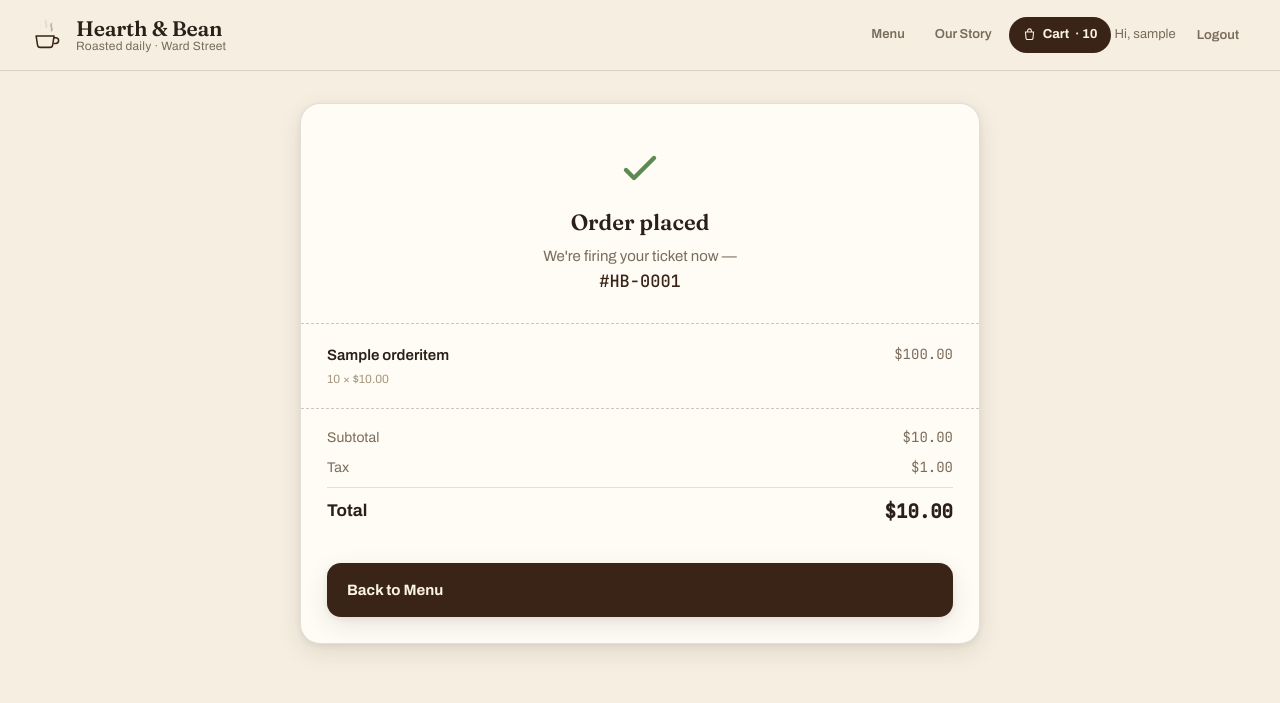
After one commit to vongvannsue/coffeeShop, a Django app: page /orders/1/ in a window 1280 px wide. The commit adds this page. Shown: the top 703 px of the page. Run offline with Django 5.2, Linux system fonts and the light colour scheme; a user stored in the database is signed in; tables that the repository leaves empty hold one stand-in row (values such as "Sample post"); parts of the project's set-up code (start-up, migrations or seed data) failed here and were passed over.

Commit message:
feat(checkout): add real order placement (#14)
New Order/OrderItem models: a permanent record of a placed order.
OrderItem snapshots name/price at order time (coffee_item is
SET_NULL) so order history stays correct even if a menu item is
later renamed, repriced, or deleted - verified this specifically by
placing an order, deleting the source Coffee row, and confirming
the order still shows the original name/price/quantity.

place_order: creates the Order + OrderItems from the current cart,
then clears the cart WITHOUT restoring Coffee.quantity - stock was
already decremented when items were added to cart (the reserve-on-
add design from the cart feature), so placing an order confirms
that reservation rather than bouncing it back like remove/delete/
clear do. Registered in the admin with an inline for order contents.

order_confirmation: owner-only (get_object_or_404 filtered by
request.user, so someone else's order 404s rather than leaking a
403 that would confirm the order exists).

Caught and fixed a real bug via an end-to-end request cycle, not
just unit assertions: place_order originally used
get_object_or_404(Cart, ...), which 404s for a brand-new user who
has no Cart row yet (only cart_detail/add_to_cart used
get_or_create). Anyone hitting checkout before ever touching their
cart would get a 404 instead of a friendly "cart is empty" message.
Fixed to match the get_or_create pattern used everywhere else.

cart_detail.html's checkout button is a real POST form now, no
longer disabled. New order_confirmation.html reuses the receipt-
ticket visual language from the redesign.

7 new tests covering: empty-cart checkout rejected without 404,
GET rejected, order creation snapshots correctly, stock stays
decremented (not restored), order survives source-item deletion,
confirmation page is owner-only, confirmation page requires login.
44/44 total pass. Also re-verified the full checkout flow under
DEBUG=False with real collectstatic output, not just dev settings.

Still deliberately out of scope: no payment processing. This
creates a real order record and reserves the sale, it doesn't
charge anything - consistent with what was already documented as
unbuilt in this project.

```diff
--- a/coffeeapp/models.py
+++ b/coffeeapp/models.py
@@ -56,6 +56,44 @@ class CartItem(models.Model):
     def total_price(self):
         return self.coffee_item.price * self.quantity
 
+
+# Order models — a permanent record of a placed order, snapshotting name/
+# price on each line so history stays correct even if the Coffee item is
+# later renamed, repriced, or deleted. Stock was already decremented when
+# items were added to cart (see CartItem above); placing an order confirms
+# that reservation rather than touching Coffee.quantity again.
+class Order(models.Model):
+    user = models.ForeignKey(settings.AUTH_USER_MODEL, on_delete=models.CASCADE, related_name='orders')
+    placed_at = models.DateTimeField(auto_now_add=True)
+    subtotal = models.FloatField()
+    tax = models.FloatField()
+    total = models.FloatField()
+
+    class Meta:
+        ordering = ['-placed_at']
+
+    def __str__(self):
+        return f'Order #{self.id} — {self.user.username}'
+
+    @property
+    def display_number(self):
+        return f'HB-{self.id:04d}'
+
+
+class OrderItem(models.Model):
+    order = models.ForeignKey(Order, on_delete=models.CASCADE, related_name='items')
+    coffee_item = models.ForeignKey(Coffee, on_delete=models.SET_NULL, null=True, related_name='order_items')
+    name = models.CharField(max_length=255)
+    price = models.FloatField()
+    quantity = models.PositiveIntegerField()
+
+    def __str__(self):
+        return f'{self.quantity} x {self.name}'
+
+    @property
+    def line_total(self):
+        return self.price * self.quantity
+
 # Biography models
 class Biography(models.Model):
     name = models.CharField(max_length=255)
--- /dev/null
+++ b/coffeeapp/templates/order_confirmation.html
@@ -0,0 +1,38 @@
+{% extends 'base.html' %}
+
+{% block title %}Order {{ order.display_number }} — Hearth &amp; Bean{% endblock %}
+
+{% block content %}
+<div class="order-page">
+    <div class="order-ticket">
+        <div class="order-confirm">
+            <svg viewBox="0 0 24 24" fill="none" aria-hidden="true"><path d="M5 13l4 4L19 7" stroke="currentColor" stroke-width="2.2" stroke-linecap="round" stroke-linejoin="round"/></svg>
+            <h1>Order placed</h1>
+            <p>We're firing your ticket now &mdash;</p>
+            <p class="confirm-code tabular">#{{ order.display_number }}</p>
+        </div>
+
+        <div class="order-list">
+            {% for item in order.items.all %}
+            <div class="order-line">
+                <span class="order-line-name">{{ item.name }}</span>
+                <span class="order-line-price tabular">${{ item.line_total|floatformat:2 }}</span>
+                <span class="order-line-unit">{{ item.quantity }} &times; ${{ item.price|floatformat:2 }}</span>
+            </div>
+            {% endfor %}
+        </div>
+
+        <div class="order-totals">
+            <div class="total-row"><span>Subtotal</span><span class="tabular">${{ order.subtotal|floatformat:2 }}</span></div>
+            <div class="total-row"><span>Tax</span><span class="tabular">${{ order.tax|floatformat:2 }}</span></div>
+            <div class="total-row total-final"><span>Total</span><span class="tabular">${{ order.total|floatformat:2 }}</span></div>
+        </div>
+
+        <div class="checkout-block">
+            <a href="{% url 'home' %}" class="btn-checkout">
+                <span>Back to Menu</span>
+            </a>
+        </div>
+    </div>
+</div>
+{% endblock %}
--- a/coffeeapp/urls.py
+++ b/coffeeapp/urls.py
@@ -9,4 +9,6 @@ urlpatterns = [
     path('cart/remove/<int:coffee_id>/', views.remove_from_cart, name='remove_from_cart'),
     path('cart/delete/<int:coffee_id>/', views.delete_from_cart, name='delete_from_cart'),
     path('cart/clear/', views.clear_cart, name='clear_cart'),
+    path('cart/place-order/', views.place_order, name='place_order'),
+    path('orders/<int:order_id>/', views.order_confirmation, name='order_confirmation'),
 ]
--- a/coffeeapp/views.py
+++ b/coffeeapp/views.py
@@ -7,7 +7,7 @@ from django.http import HttpResponse
 from django.shortcuts import get_object_or_404, redirect, render
 from django.views.decorators.http import require_POST
 
-from .models import Cart, CartItem, Coffee, Biography
+from .models import Cart, CartItem, Coffee, Biography, Order, OrderItem
 
 PAGE_SIZE = 12
 
@@ -71,6 +71,13 @@ def Biography_views(request):
 
 TAX_RATE = 0.08
 
+
+def _cart_totals(cart_items):
+    subtotal = sum(item.total_price for item in cart_items)
+    tax = subtotal * TAX_RATE
+    return subtotal, tax, subtotal + tax
+
+
 @login_required
 def cart_detail(request):
     cart, _ = Cart.objects.get_or_create(user=request.user)
@@ -78,14 +85,13 @@ def cart_detail(request):
     # below reuse this same select_related'd result - Cart.total_price
     # would otherwise run its own separate, unoptimized query per item.
     cart_items = list(cart.items.select_related('coffee_item').all())
-    subtotal = sum(item.total_price for item in cart_items)
-    tax = subtotal * TAX_RATE
+    subtotal, tax, total = _cart_totals(cart_items)
     return render(request, 'cart_detail.html', {
         'cart_items': cart_items,
         'subtotal': subtotal,
         'tax': tax,
         'tax_rate_pct': int(TAX_RATE * 100),
-        'total_price': subtotal + tax,
+        'total_price': total,
     })
 
 
@@ -150,3 +156,44 @@ def clear_cart(request):
             coffee_item.save(update_fields=['quantity'])
         cart.items.all().delete()
     return redirect('cart_detail')
+
+
+@login_required
+@require_POST
+def place_order(request):
+    cart, _ = Cart.objects.get_or_create(user=request.user)
+    cart_items = list(cart.items.select_related('coffee_item').all())
+    if not cart_items:
+        messages.error(request, "Your cart is empty.")
+        return redirect('cart_detail')
+
+    subtotal, tax, total = _cart_totals(cart_items)
+
+    with transaction.atomic():
+        order = Order.objects.create(user=request.user, subtotal=subtotal, tax=tax, total=total)
+        OrderItem.objects.bulk_create([
+            OrderItem(
+                order=order,
+                coffee_item=item.coffee_item,
+                name=item.coffee_item.name,
+                price=item.coffee_item.price,
+                quantity=item.quantity,
+            )
+            for item in cart_items
+        ])
+        # Stock was already decremented when these were added to cart (see
+        # add_to_cart) - placing the order confirms that reservation, so
+        # clear the cart without restoring quantity (unlike remove/delete/
+        # clear, which represent changing your mind, not completing a sale).
+        cart.items.all().delete()
+
+    return redirect('order_confirmation', order_id=order.id)
+
+
+@login_required
+def order_confirmation(request, order_id):
+    order = get_object_or_404(
+        Order.objects.prefetch_related('items').filter(user=request.user),
+        id=order_id,
+    )
+    return render(request, 'order_confirmation.html', {'order': order})
--- a/static/css/style.css
+++ b/static/css/style.css
@@ -496,6 +496,12 @@ img, svg { display: block; }
     text-decoration: none;
 }
 
+.order-confirm { text-align: center; padding: 40px 26px 28px; border-bottom: 1px dashed var(--line-strong); }
+.order-confirm svg { width: 48px; height: 48px; margin: 0 auto 14px; color: var(--status-good); }
+.order-confirm h1 { font-size: 1.375rem; margin-bottom: 6px; }
+.order-confirm p { color: var(--ink-soft); font-size: 0.9375rem; }
+.order-confirm .confirm-code { font-family: var(--font-mono); color: var(--primary); font-weight: 500; font-size: 1.0625rem; margin-top: 2px; }
+
 .order-list { padding: 4px 26px; }
 .order-line {
     display: grid;
```
Also changed, not shown: coffeeapp/admin.py (+16 -1 lines), coffeeapp/templates/cart_detail.html (+7 -4 lines), coffeeapp/tests.py (+78 -1 lines), coffeeapp/migrations/0008_order_orderitem.py (added).
